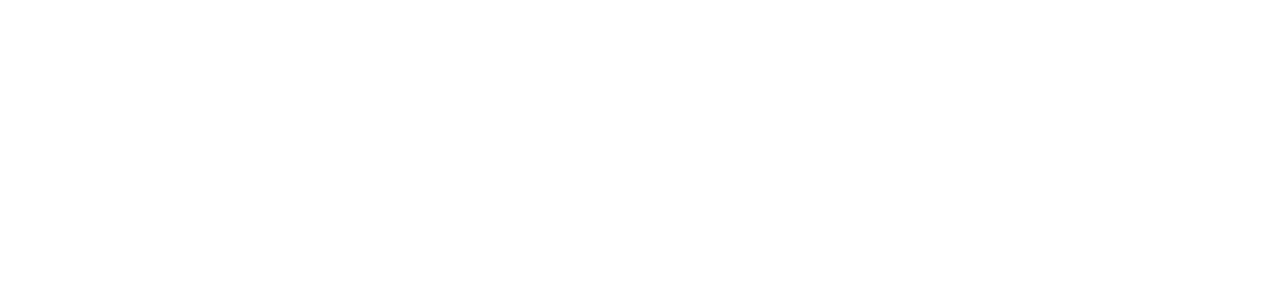
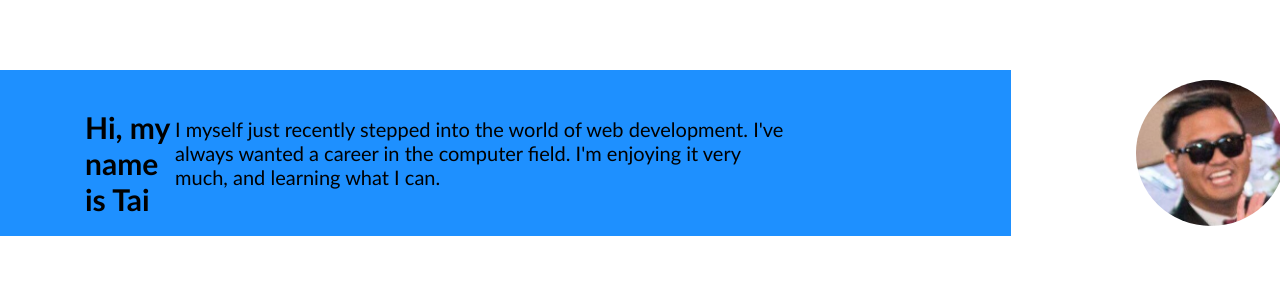
Before and after one commit to AyoTai/react-portfolio, a React (Create React App) app: page / in a window 1280 px wide. Shown: the part 981-1267 px from the top of the page. Before the commit the page ends 841 px from the top, so only its background shows below. Built offline with nearby package versions, Linux system fonts and the light colour scheme.

Commit message:
added bio and got the biopic to render

```diff
--- a/src/App.js
+++ b/src/App.js
@@ -1,6 +1,7 @@
 import Nav from './component/Nav';
 import Footer from './component/Footer';
 import Hero from './component/Hero';
+import Bio from './component/Bio';
 import './assets/css/styles.css'
 
 function App() {
@@ -8,7 +9,7 @@
     <div className="App">
       <Nav />
       <Hero />
-
+      <Bio />
 
       <Footer />
     </div>
--- /dev/null
+++ b/src/component/Bio.js
@@ -0,0 +1,14 @@
+import React from 'react';
+import biopic from "../assets/images/biopic.jpg";
+
+function Bio() {
+    return(
+        <div id="aboutme">
+            <h2 className="intro">Hi, my name is Tai</h2>
+            <p className="intro-p">I myself just recently stepped into the world of web development. I've always wanted a career in the computer field. I'm enjoying it very much, and  learning what I can.</p>
+            <img src={biopic} className="biopic" alt="Tai" />
+        </div>
+    )
+}
+
+export default Bio;
--- a/src/component/Hero.js
+++ b/src/component/Hero.js
@@ -2,7 +2,7 @@
 
 function Hero() {
     return(
-        <div class="hero"></div>
+        <div className="hero"></div>
     )
 };
 
```
Also changed, not shown: 1 other file (tests, documents, lock files or other folders).
